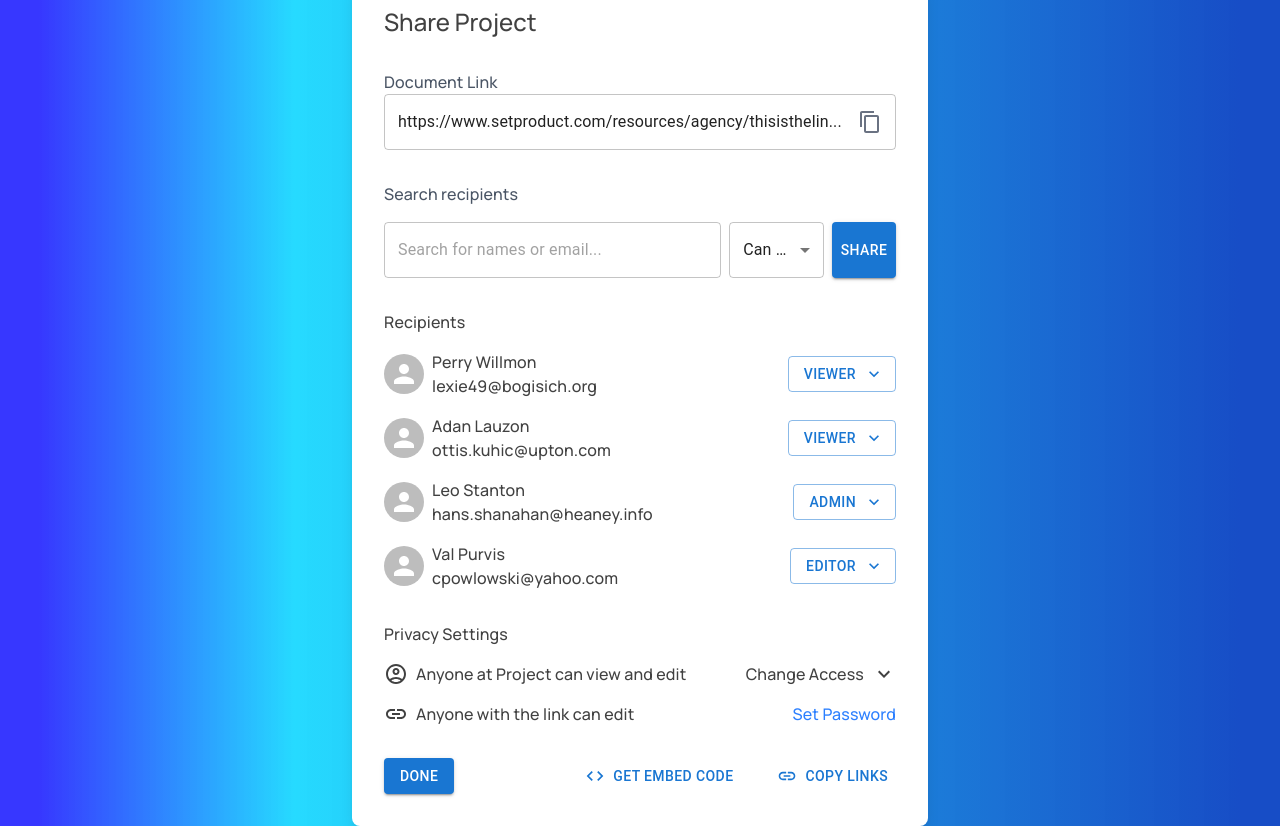
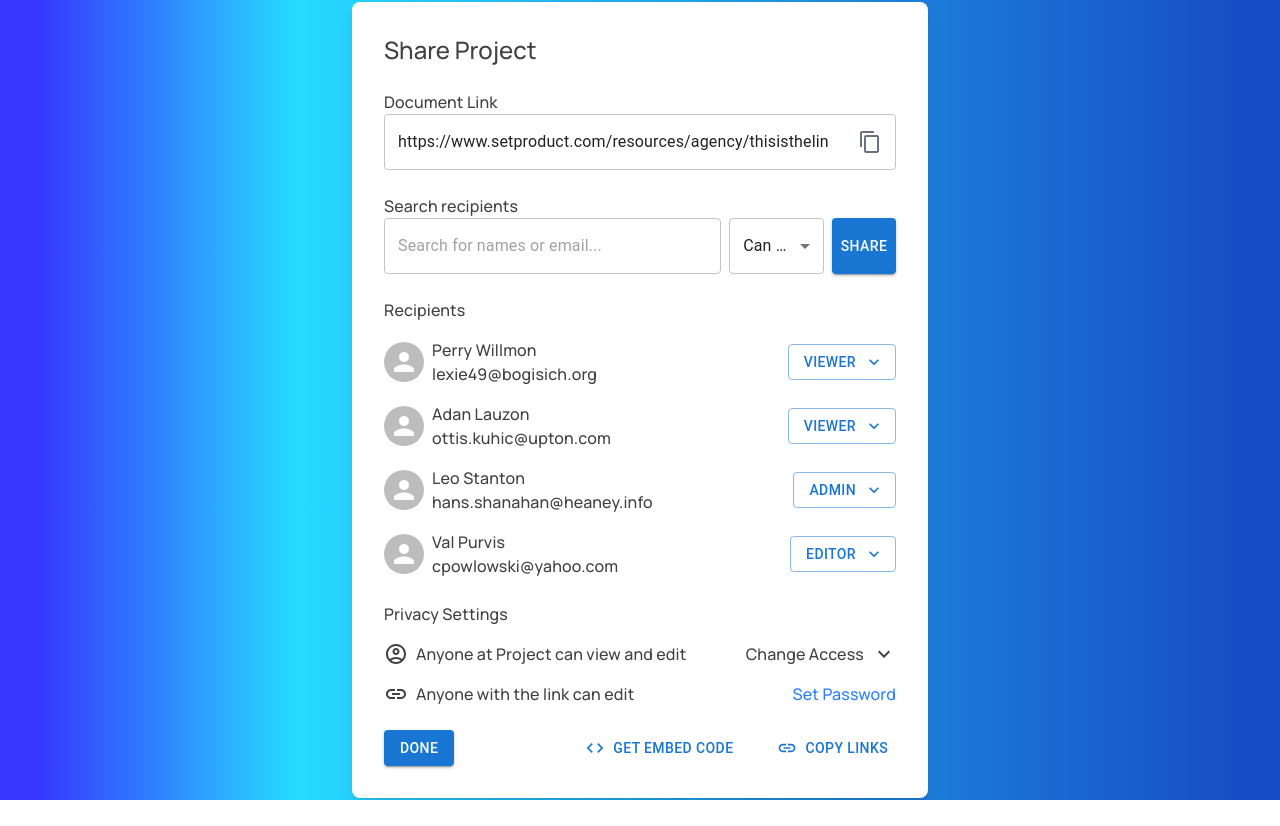
Before and after one commit to VladyslavAslanov/PumpITup-Technical-Assignment, a React (Vite) app: page / in a window 1280 px wide. After the commit the page ends 800 px from the top, so only its background shows below. Built offline with nearby package versions, Linux system fonts and the light colour scheme.

Commit message:
feat: add Header component, refactor

```diff
--- a/src/App.tsx
+++ b/src/App.tsx
@@ -1,14 +1,15 @@
-import { Box, Typography } from '@mui/material'
+import { Box } from '@mui/material'
 import PrivacySettings from './components/PrivacySettings.tsx'
 import Footer from './components/Footer.tsx'
 import Recipients from './components/Recipients.tsx'
 import ShareDocumentLink from './atoms/ShareDocumentLink.tsx'
 import SearchRecipients from './atoms/SearchRecipients.tsx'
+import Header from './components/Header.tsx'
 
 const App = () => {
   return (
-    <Box className="flex flex-col gap-8 rounded-lg shadow-lg w-xl bg-white p-8">
-      <Typography variant="h5">Share Project</Typography>
+    <Box className="flex flex-col gap-6 rounded-lg shadow-lg w-xl bg-white p-8">
+      <Header />
       <ShareDocumentLink />
       <SearchRecipients />
       <Recipients />
--- a/src/atoms/SearchRecipients.tsx
+++ b/src/atoms/SearchRecipients.tsx
@@ -2,15 +2,15 @@
 
 const SearchRecipients = () => {
   return (
-    <Box className="flex flex-col gap-4">
-      <Typography className="text-sm text-gray-600">Search recipients</Typography>
+    <Box className="flex flex-col">
+      <Typography>Search recipients</Typography>
       <Box className="flex gap-2">
         <TextField fullWidth placeholder="Search for names or email..." variant="outlined" />
         <TextField select defaultValue="Can View" variant="outlined" className="w-36">
           <MenuItem value="Can View">Can View</MenuItem>
           <MenuItem value="Can Edit">Can Edit</MenuItem>
         </TextField>
-        <Button variant="contained" className="bg-blue-600 text-white px-6">
+        <Button variant="contained">
           Share
         </Button>
       </Box>
--- a/src/atoms/ShareDocumentLink.tsx
+++ b/src/atoms/ShareDocumentLink.tsx
@@ -1,14 +1,17 @@
 import { Box, TextField, Typography } from '@mui/material'
 import ContentCopyOutlinedIcon from '@mui/icons-material/ContentCopyOutlined'
+import { useState } from 'react'
 
 const ShareDocumentLink = () => {
+  const [value] = useState('https://www.setproduct.com/resources/agency/thisisthelin')
   return (
     <Box>
-      <Typography className="text-sm text-gray-600">Document Link</Typography>
+      <Typography>Document Link</Typography>
       <TextField
         fullWidth
         variant="outlined"
-        value="https://www.setproduct.com/resources/agency/thisisthelin..."
+        value={value}
+        className="rounded-xl p-1"
         slotProps={{
           input: {
             endAdornment: <ContentCopyOutlinedIcon className="cursor-pointer text-gray-500" />,
--- /dev/null
+++ b/src/components/Header.tsx
@@ -0,0 +1,7 @@
+import { Typography } from '@mui/material'
+
+const Header = () => {
+  return <Typography variant="h5">Share Project</Typography>
+}
+
+export default Header
```
